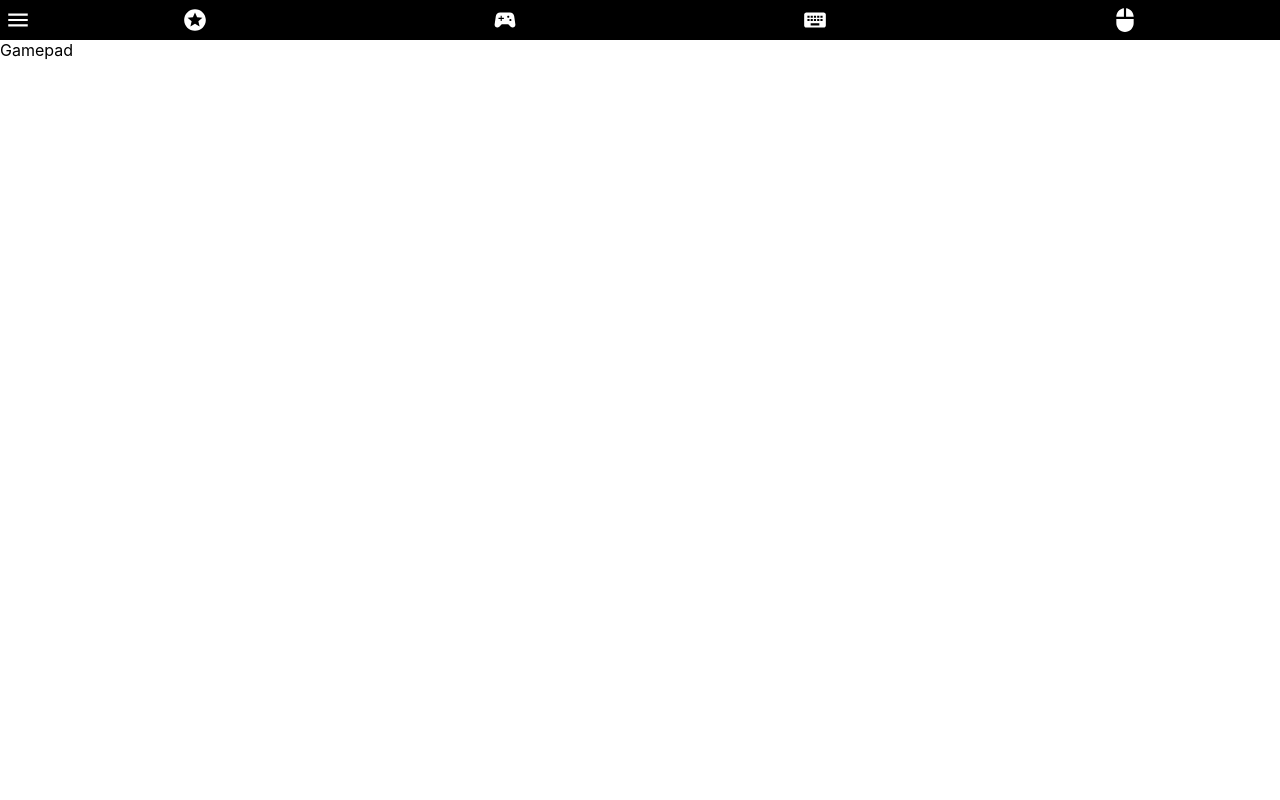
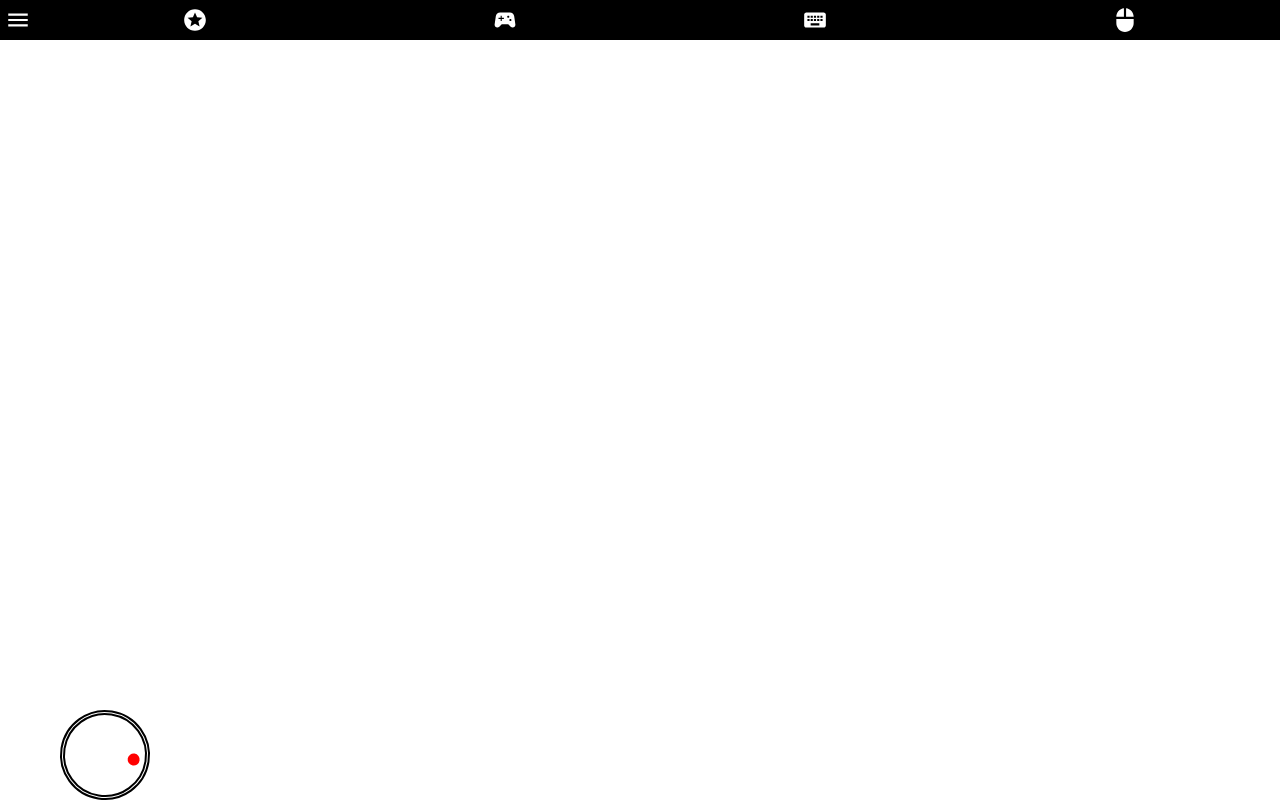
Before and after one commit to codotronix/pcr-mc, a React (Create React App) app: page /gamepad in a window 1280 px wide. Built offline with nearby package versions, Linux system fonts and the light colour scheme.

Commit message:
trying to rotate the joystick wheel

```diff
--- a/src/components/page-modules/gamepad/Gamepad.js
+++ b/src/components/page-modules/gamepad/Gamepad.js
@@ -1,10 +1,153 @@
-import React from 'react'
-// import { makeStyles } from '@material-ui/core'
+import React, { createRef, useEffect, useState } from 'react'
+import { makeStyles } from '@material-ui/core'
+import _ from 'lodash'
+import axios from 'axios'
+import { getRoot } from '../../../utils/config'
+const ROOT = getRoot()
+
+const useStyles = makeStyles({
+    wheel: {
+        background: '#fff',
+        border: '5px double #000',
+        height: 80,
+        width: 80,
+        borderRadius: '50%',
+        position: 'absolute',
+        bottom: 0,
+        left: 60,
+        transformOrigin: 'center',
+        transform: 'rotate(0deg)',
+        '&::after': {
+            content: "''",
+            position: 'absolute',
+            right: 5,
+            top: 34,
+            display: 'inline-block',
+            width: 12,
+            height: 12,
+            borderRadius: '50%',
+            background: '#f00'
+        }
+    }
+})
+
+const Gamepad = props => {
+    const classes = useStyles()
+    const pollTime = 100
+    const w1 = createRef()      //Wheel 1
+
+    const [w1Deg, setW1Deg] = useState(9)
+    const [prevMousePos, setPrevMousePos] = useState({})
+    const [midPointsWheels, setMidPointsWheels] = useState({})
+
+    useEffect(() => {
+        // Calculate MidPoint for Wheel1
+        let rect1 = w1.current.getBoundingClientRect()
+        console.log("bounding rect1 = ", rect1)
+
+        let midW1 = {
+            y: rect1.top + rect1.height/2,
+            x: rect1.left + rect1.width/2
+        }
+
+        setMidPointsWheels({
+            w1: { ...midW1 }
+        })
+
+    }, [])
+
+    const setMousePrev = (e, wID) => {
+        const pageX = Math.round(e.pageX || e.touches[0].pageX)
+        const pageY = Math.round(e.pageY || e.touches[0].pageY)
+        setPrevMousePos({
+            ...prevMousePos,
+            [wID]: { x: pageX, y: pageY }
+        })
+    }
+
+    const unsetMousePrev = (e, wID) => setTimeout(() => setPrevMousePos({
+        ...prevMousePos,
+        [wID]: null
+    }), pollTime + 10)
+
+    const trackMouse = (e, wID) => {
+        if(!prevMousePos[wID]) return
+        const pageX = Math.round(e.pageX || e.touches[0].pageX)
+        const pageY = Math.round(e.pageY || e.touches[0].pageY)
+        rotateWheel({ x: pageX, y: pageY, wID })
+    }
+    const rotateWheel = _.throttle(pos => {
+        // first, get the details of 3 points
+        // i.e. currentPoint, midPoint, PrevPoint
+        // with this 3 point we need to calculate the angle beteen
+        // current-radius and previous-radius
+        const { wID, ...cp } = pos
+        const mp = { ...midPointsWheels[wID] }  // mp = mid-point
+        const pp = { ...prevMousePos[wID] }     // pp = prev-point
 
 
-const Gamepad = props => {
+        let degree = getDegCos(mp, pp, cp)
+        // let dTan = getDegTan(mp, pp, cp)
+
+        // console.log(degree)
+
+        //Clockwise OR Anti-Clockwise
+
+        if(!isNaN(degree)){
+            let dir = 1
+            setW1Deg(w1Deg + (degree*dir))
+        }
+
+        // update prev mouse pos
+        setPrevMousePos({
+            ...prevMousePos,
+            [wID]: { ...cp }
+        })
+
+        // post(`${ROOT}/mouse-move`, diff)
+    },
+    pollTime)
+
+
+    const post = (url, data) => axios.post(url, data)
+
+    const getDistance = (p1, p2) => Math.sqrt((p1.x - p2.x)**2 + (p1.y - p2.y)**2)
+
+    const getDegCos = (mp, pp, cp) => {
+        // lets Calculate the distances
+        // let's MidPoint angle is A
+        // Lets PrevPoint Angle is B
+        // CurrentPoint Angle is C
+        let a = getDistance(cp, pp)
+        let b = getDistance(cp, mp)
+        let c = getDistance(mp, pp)
+
+        let A = Math.acos ((b*b + c*c - a*a) / (2 * b * c))
+
+        return (A * 180) / Math.PI
+    }
+
+    const getDegTan = (mp, pp, cp) => {
+        let m1 = (pp.y - mp.y) / (pp.x - mp.x)
+        let m2 = (cp.y - mp.y) / (cp.x - mp.x)
+        let theta = Math.atan( (m2-m1) / (1 - m1*m2))
+        return (theta * 180) / Math.PI
+    }
+
+    const isClockWise = (m, p, c) => {
+
+    }
+
     return (
-        <div>Gamepad</div>
+        <div>
+            <div className={classes.wheel}
+                ref={w1}
+                onTouchStart={e => setMousePrev(e, 'w1')}
+                onTouchEnd={e => unsetMousePrev(e, 'w1')}
+                onTouchMove={e => trackMouse(e, 'w1')}
+                style={{transform: `rotate(${w1Deg}deg)`}}
+            ></div>
+        </div>
     )
 }
 
--- a/src/components/page-modules/trackpad/Trackpad.js
+++ b/src/components/page-modules/trackpad/Trackpad.js
@@ -8,13 +8,6 @@ import { getRoot } from '../../../utils/config'
 const ROOT = getRoot()
 
 const useStyles = makeStyles({
-    root: {
-        position: 'fixed',
-        left: 0,
-        right: 0,
-        top: 40,
-        bottom: 0
-    },
     trackpad: {
         position: 'absolute',
         top: 5,
@@ -63,7 +56,7 @@ const Trackpad = props => {
     const classes = useStyles()
     // const [p, setP] = useState({})
     let prevMousePos = null
-    let pollTime = 100
+    const pollTime = 100
 
     // useEffect(() => {
     //     axios.post('http://192.168.0.102:9090/move-mouse', {x: 99, y: 102})
@@ -118,7 +111,7 @@ const Trackpad = props => {
     const kbDownArrow = e => {}
 
     return (
-        <div className={classes.root}>
+        <div>
             <div className={classes.trackpad}
                 onTouchStart={setMousePrev}
                 onTouchEnd={unsetMousePrev}
--- a/src/index.css
+++ b/src/index.css
@@ -16,6 +16,14 @@ body {
 code {
   font-family: source-code-pro, Menlo, Monaco, Consolas, 'Courier New',
     monospace;
+}
+
+.main-container {
+  position: fixed;
+  left: 0;
+  right: 0;
+  top: 40px;
+  bottom: 0;
 }
 
 /**************************************************
```
Also changed, not shown: 1 other file (tests, documents, lock files or other folders).
